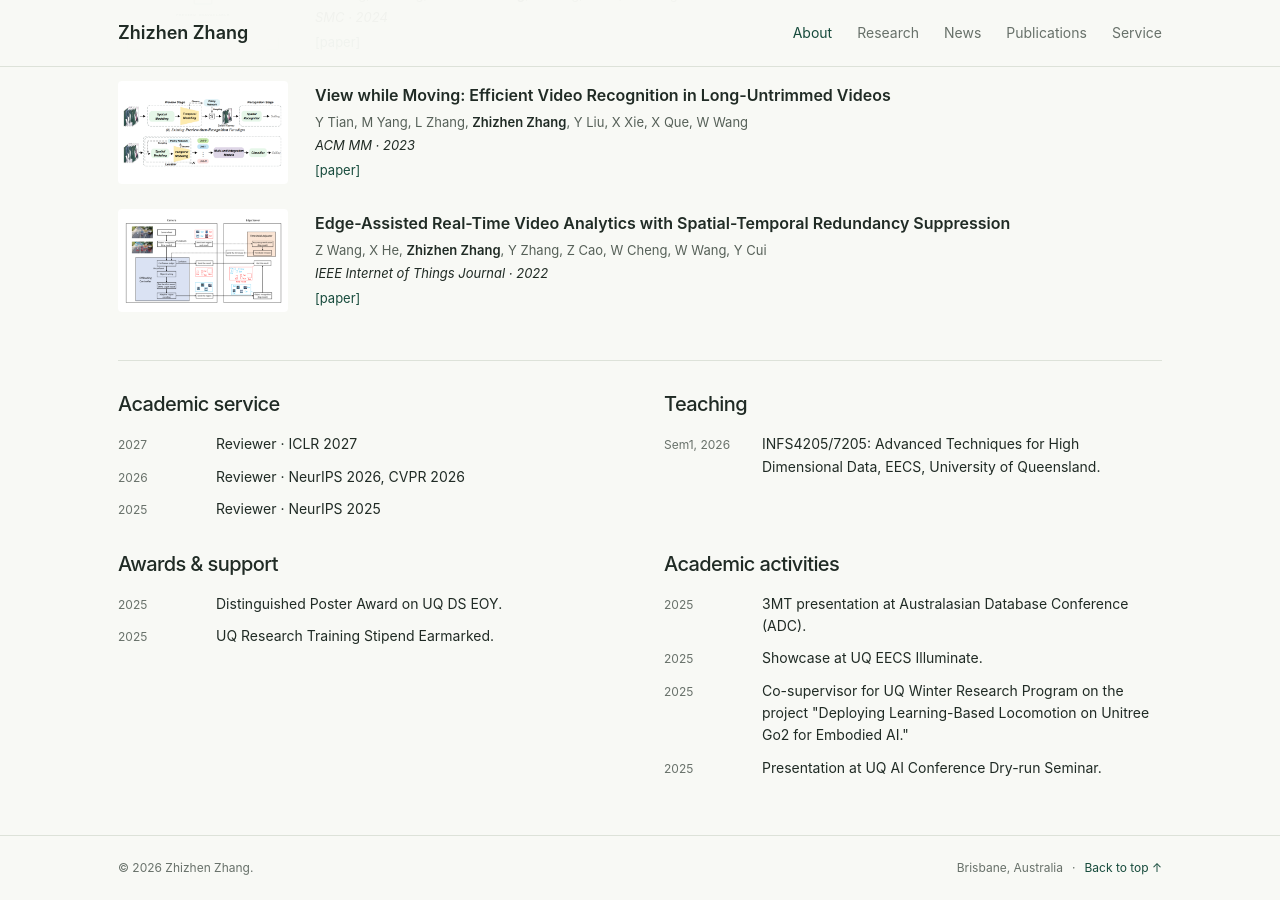
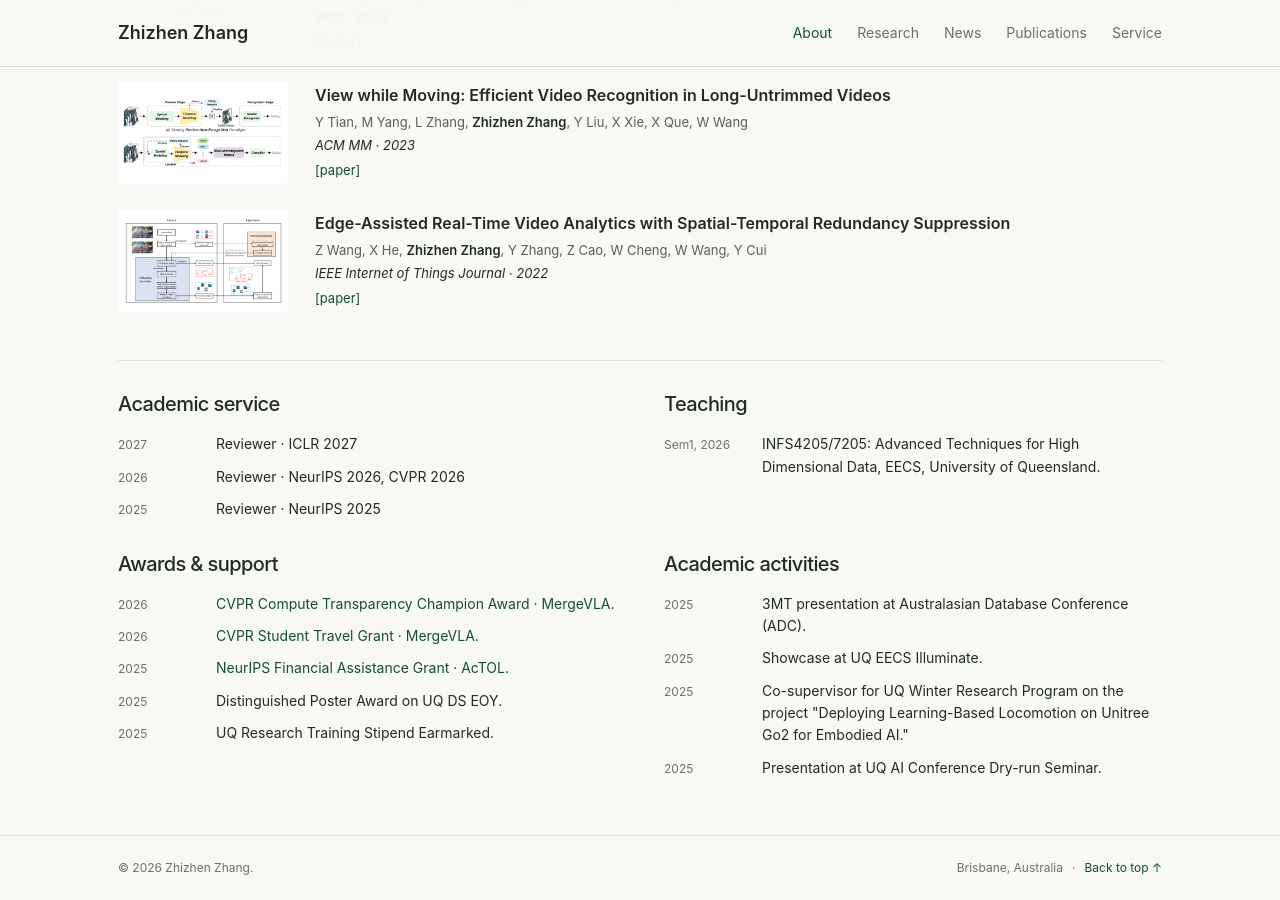
Before and after one commit to Daisy-zzz/homepage, a Jekyll site: the page built from index.html, in a window 1280 px wide and 900 px high, scrolled down 2368 px. Built offline with Jekyll 4.4.1, drawn with Linux system fonts in a browser that asks for light colours.

Commit message:
Add conference attendance grants and CVPR compute transparency recognition

```diff
--- a/_data/main_sections.yml
+++ b/_data/main_sections.yml
@@ -1,4 +1,13 @@
 awards:
+- year: '2026'
+  text: CVPR Compute Transparency Champion Award · MergeVLA.
+  url: https://cvpr.thecvf.com/Conferences/2026/ComputeReporting
+- year: '2026'
+  text: CVPR Student Travel Grant · MergeVLA.
+  url: https://cvpr.thecvf.com/Conferences/2026/BroadeningParticipation
+- year: '2025'
+  text: NeurIPS Financial Assistance Grant · AcTOL.
+  url: https://neurips.cc/Conferences/2025/FinancialAssistance
 - year: '2025'
   text: Distinguished Poster Award on UQ DS EOY.
 - year: '2025'
--- a/index.html
+++ b/index.html
@@ -56,7 +56,7 @@
 
 <section class="content-section" id="awards" aria-labelledby="awards-title">
   <h2 id="awards-title">Awards &amp; support</h2>
-  <div class="record-list">{% for item in site.data.main_sections.awards %}<div class="record-item"><span class="record-year">{{ item.year }}</span><span>{{ item.text }}</span></div>{% endfor %}</div>
+  <div class="record-list">{% for item in site.data.main_sections.awards %}<div class="record-item"><span class="record-year">{{ item.year }}</span><span>{% if item.url %}<a href="{{ item.url }}" target="_blank" rel="noopener noreferrer">{{ item.text }}</a>{% else %}{{ item.text }}{% endif %}</span></div>{% endfor %}</div>
 </section>
 
 <section class="content-section" id="activities" aria-labelledby="activities-title">
```
